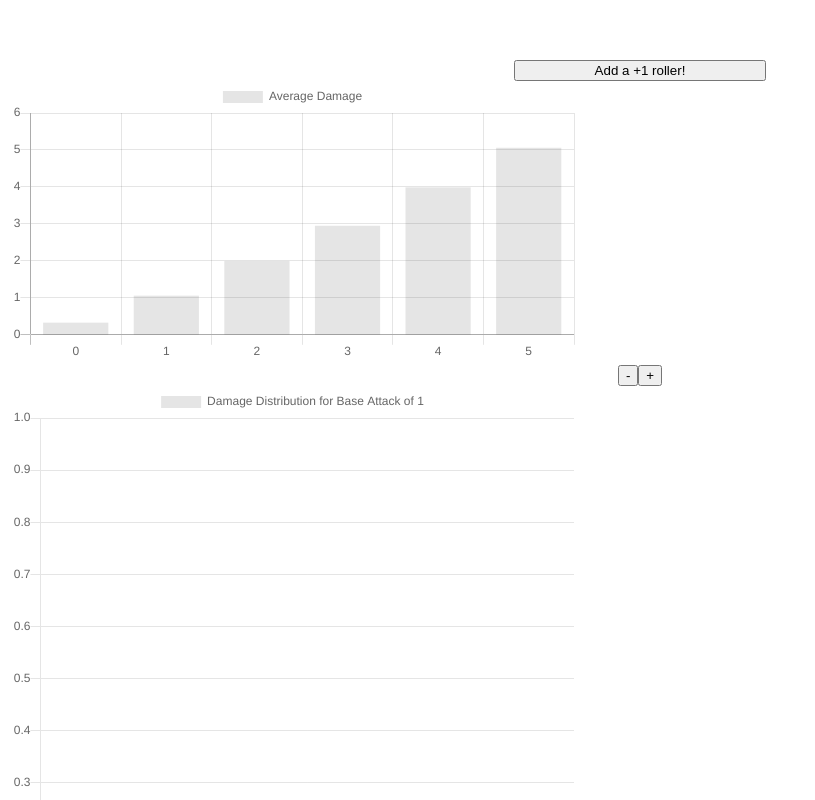
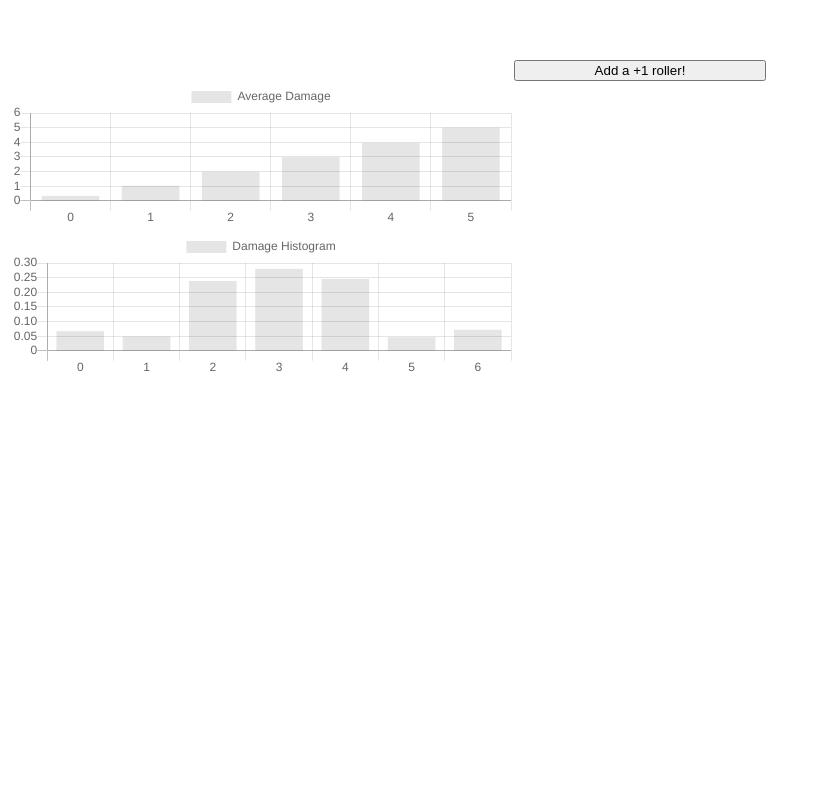
Before and after one commit to pLeminoq/Gloomhaven-Deck-Statistics, a Vue app: page / in a window 1280 px wide. Shown: the top 800 px of the page, without its empty margins (0-815 px from the left). Built offline with nearby package versions, Linux system fonts and the light colour scheme.

Commit message:
Implemented simulation for DamageHistogram

```diff
--- a/src/components/AvgDamageChart.vue
+++ b/src/components/AvgDamageChart.vue
@@ -13,6 +13,7 @@ export default {
       smallestChange: 0.005,
       label: 'Average Damage',
       options: {
+        maintainAspectRatio: false,
         scales: {
           yAxes: [{
             ticks: {
@@ -81,6 +82,7 @@ export default {
 
 <style scoped>
 #container {
-  width: 45%
+  width: 40%;
+  height:40%;
 }
 </style>
--- a/src/components/DamageHistogram.vue
+++ b/src/components/DamageHistogram.vue
@@ -1,62 +1,31 @@
-<template>
-  <div id="damage-hist">
-    <button
-      id="baseDamageDown"
-      @click="onButtonDown"
-    >
-      -
-    </button>
-    <button
-      id="baseDamageUp"
-      @click="onButtonUp"
-    >
-      +
-    </button>
-    <BarChart
-      id="chart"
-      :chart-data="chartData"
-    />
-  </div>
-</template>
-
 <script>
-import BarChart from './BarChart.vue'
+import SimulationBarChart from './SimulationBarChart';
 
 export default {
   name: 'DamageHistogram',
-  components: {
-    BarChart
-  },
+  extends: SimulationBarChart,
   data: function() {
     return {
-      baseDamage: 1,
-      damageDist: {}
-    }
-  },
-  props: {
-    deck: {
-      require: true,
-      type: Object
-    }
-  },
-
-  watch: {
-    deck: function(val){
-      console.log('Hallo Tamino')
-      this.damageDist = this.computeDamageDist(this.baseDamage, val.copy());
-      for (let i=0; i<10; ++i){
-        let tempDamageDist = this.computeDamageDist(this.baseDamage, val.copy());
-        for (let propertyName in tempDamageDist){
-          if (this.damageDist[propertyName] === undefined){
-            this.damageDist[propertyName] = tempDamageDist[propertyName]
-          }
-          else {
-            this.damageDist[propertyName] += tempDamageDist[propertyName]
-          }
+      turns: 0,
+      turnsPerStep: 100,
+      baseDamage: 3,
+      damageDist: {},
+      smallestChange: 0.002,
+      label: 'Damage Histogram',
+      options: {
+        maintainAspectRatio: false,
+        scales: {
+          yAxes: [{
+            ticks: {
+              beginAtZero: true,
+              //suggestedMax: 1
+            }
+          }]
         }
       }
     }
   },
+
   computed: {
     chartData: function() {
       const damageValues = Object.getOwnPropertyNames(this.damageDist).map(key => parseInt(key));
@@ -83,6 +52,72 @@ export default {
     }
   },
   methods: {
+    computeData() {
+      const damageValues = Object.getOwnPropertyNames(this.damageDist).map(key => parseInt(key));
+      damageValues.pop();
+      console.log(Object.getOwnPropertyNames(this.damageDist));
+      let xs = [];
+      let ys = [];
+      console.log(damageValues);
+      for (let i = Math.min(...damageValues); i <= Math.max(...damageValues); ++i){
+
+        xs.push(i)
+        if (this.damageDist['' + i] === undefined){
+          ys.push(0)
+        }
+        else{
+          ys.push(this.damageDist['' + i] / this.turns)
+        }
+      }
+      console.log(xs);
+      console.log(ys);
+      return {
+        xs: xs,
+        ys: ys
+      }
+    },
+
+    step: function(deck) {
+      console.log('step');
+      for (let i=0; i < this.turnsPerStep; i++) {
+        const key = '' + deck.damage(this.baseDamage);
+        if (this.damageDist[key] === undefined) {
+          this.damageDist[key] = 0;
+        }
+        this.damageDist[key]++;
+      }
+      this.turns += this.turnsPerStep;
+
+      console.log(this.damageDist);
+      return this.computeData();
+    },
+
+    reset: function() {
+      console.log('reset');
+      this.turns = 0;
+      this.damageDist = {};
+      return this.computeData();
+    },
+
+    converged: function(newValues, currentValues) {
+      console.log('converged');
+      const newYs = newValues.ys;
+      const currentYs = currentValues.ys;
+      console.log(newYs);
+      console.log(currentYs);
+      if (newYs.length !== currentYs.length) {
+        return false;
+      }
+
+      for (let i=0; i < currentYs.length; ++i) {
+        if (Math.abs( newYs[i]-currentYs[i]) > this.smallestChange) {
+          return false
+        }
+      }
+
+      return true;
+    },
+
     computeDamageDist: function(baseDamage, deck) {
 
       deck.shuffle();
@@ -121,7 +156,7 @@ export default {
 </script>
 
 <style scoped>
-#chart {
-  width: 45%
+#container {
+  width: 40%;
 }
 </style>
--- a/src/components/SimulationBarChart.vue
+++ b/src/components/SimulationBarChart.vue
@@ -1,6 +1,6 @@
 <template>
   <div id="container">
-    <canvas id="chart" />
+    <canvas  />
   </div>
 </template>
 
@@ -45,7 +45,8 @@ export default {
     }
   },
   mounted: function() {
-    const ctx = document.getElementById('chart').getContext('2d');
+    //const ctx = document.getElementById('chart').getContext('2d');
+    const ctx = this.$el.childNodes[0].getContext('2d');
     this.chart = new Chart(ctx, {
       type: 'bar',
       data: {
```
